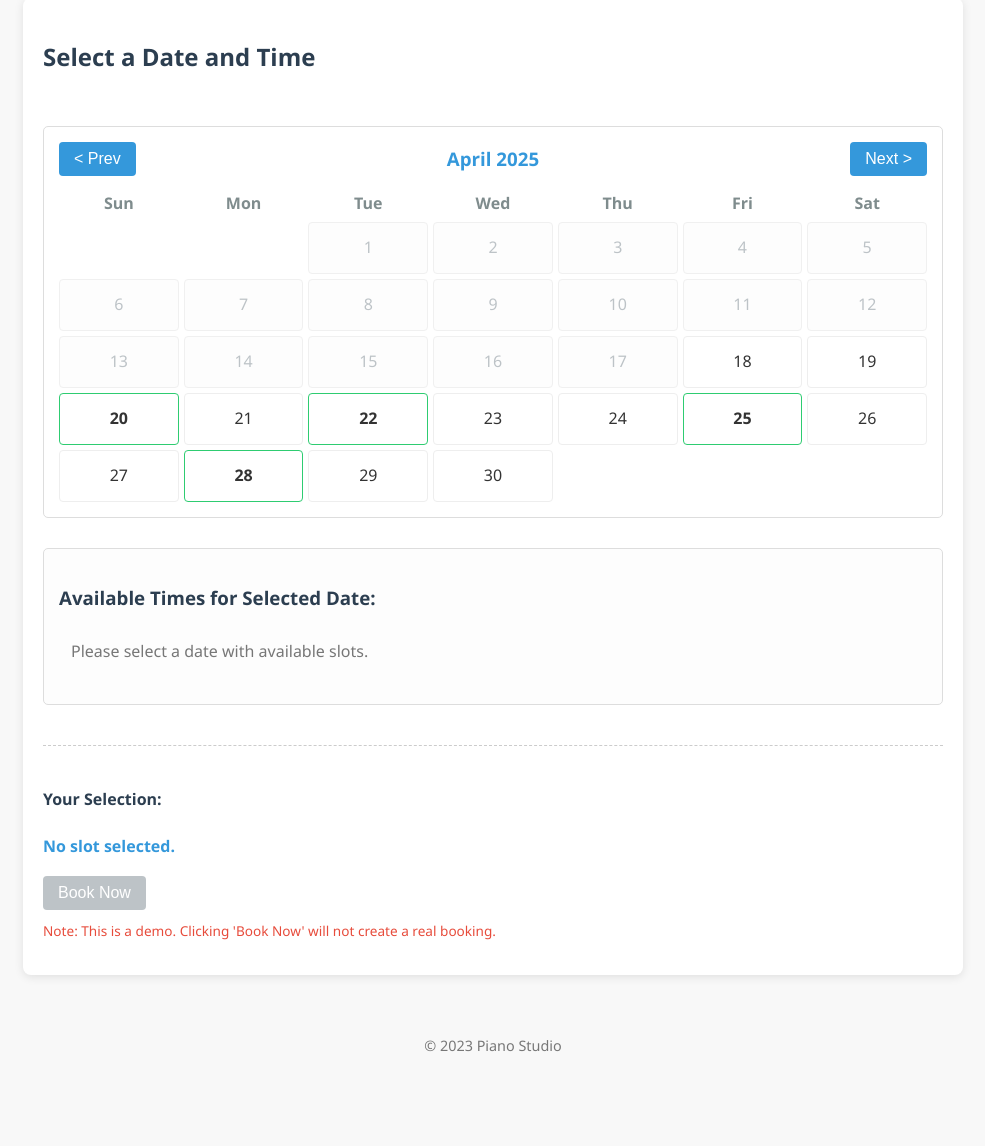
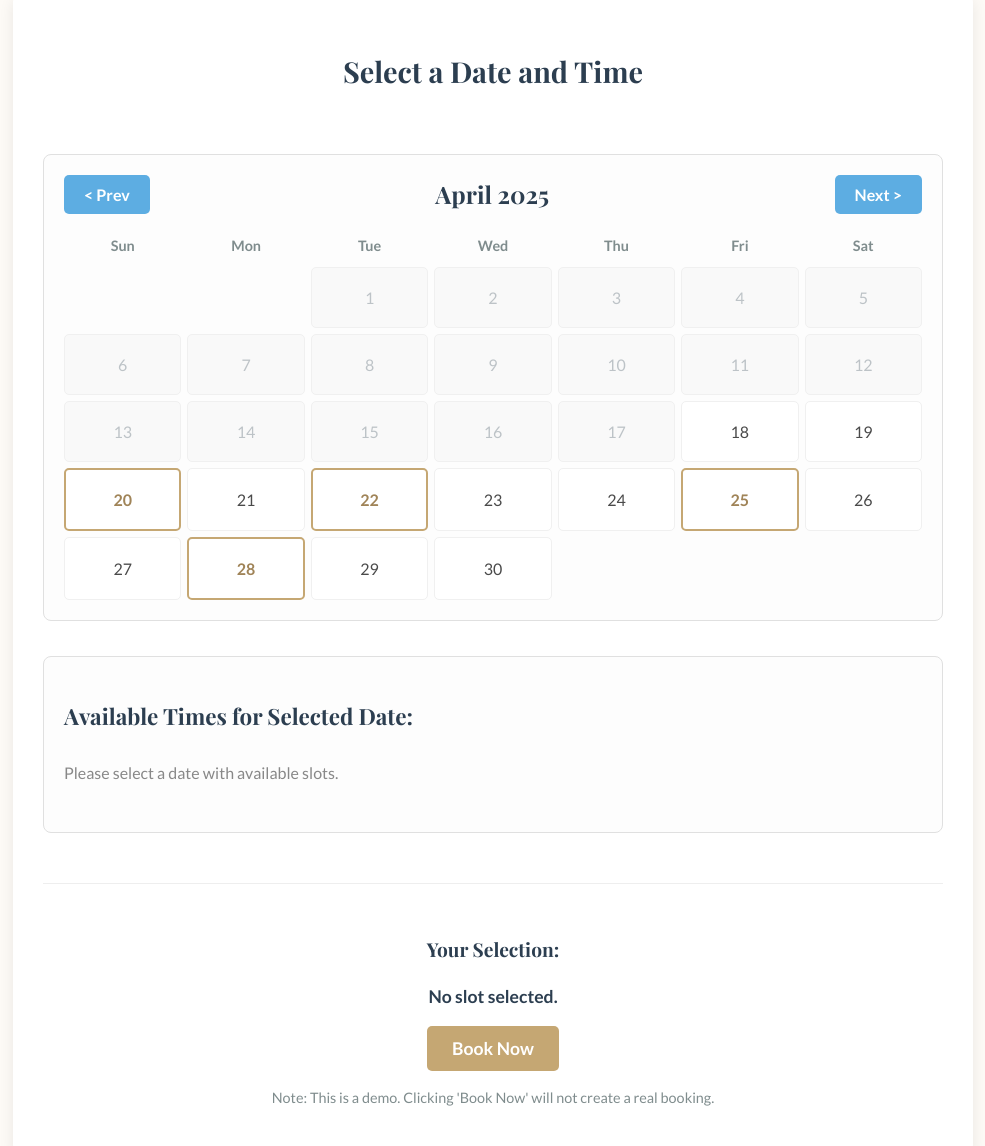
Before and after one commit to sinhavk0302/pianoClassApp, a plain HTML site: page index.html in a window 1280 px wide. Shown: the part 148-1294 px from the top of the page, without its empty margins (147-1132 px from the left). Before the commit the page ends 1235 px from the top, so only its background shows below. Drawn offline with nearby package versions, Linux system fonts and the light colour scheme.

Commit message:
updated website

```diff
--- a/index.html
+++ b/index.html
@@ -1,6 +1,7 @@
 <!DOCTYPE html>
 <html lang="en">
 <head>
+    <link href="https://fonts.googleapis.com/css2?family=Playfair+Display:wght@700&family=Lato:wght@400;700&display=swap" rel="stylesheet">
     <meta charset="UTF-8">
     <meta name="viewport" content="width=device-width, initial-scale=1.0">
     <title>Piano Class Scheduling</title>
--- a/style.css
+++ b/style.css
@@ -1,155 +1,206 @@
-/* Basic Styling */
+/* --- Piano Theme Styles --- */
+
+/* Basic Reset & Body Styling */
 body {
-    font-family: 'Segoe UI', Tahoma, Geneva, Verdana, sans-serif;
+    /* Using Lato as the primary readable font */
+    font-family: 'Lato', sans-serif;
     line-height: 1.6;
     margin: 0;
     padding: 0;
-    background-color: #f8f8f8;
-    color: #333;
+    /* Soft, warm off-white background */
+    background-color: #fdfaf6;
+    color: #4a4a4a; /* Slightly softer dark grey */
 }
 
+/* Header Styling */
 header {
-    background-color: #3498db;
+    /* Deep, dark blue-grey, reminiscent of classic pianos or concert halls */
+    background-color: #2c3e50;
     color: #fff;
-    padding: 1rem 0;
+    padding: 1.5rem 0; /* More padding */
     text-align: center;
-    margin-bottom: 20px;
+    margin-bottom: 30px;
+    box-shadow: 0 3px 6px rgba(0,0,0,0.1);
 }
 
+header h1 {
+    /* Using the elegant Playfair Display font */
+    font-family: 'Playfair Display', serif;
+    font-size: 2.5em; /* Larger heading */
+    margin: 0;
+    font-weight: 700;
+    letter-spacing: 1px;
+}
+
+/* Main Content Area */
 main {
     max-width: 900px;
-    margin: 20px auto;
-    padding: 20px;
+    margin: 30px auto;
+    padding: 30px;
+    /* Slightly warmer background for the main content */
     background-color: #fff;
-    box-shadow: 0 2px 10px rgba(0,0,0,0.1);
+    box-shadow: 0 5px 15px rgba(0, 0, 0, 0.08); /* Softer, more diffused shadow */
     border-radius: 8px;
 }
 
-footer {
-    text-align: center;
-    margin-top: 30px;
-    padding: 15px;
-    font-size: 0.9em;
-    color: #777;
+h2, h3, h4 {
+    /* Using the main dark color for headings */
+    color: #2c3e50;
+    font-family: 'Playfair Display', serif; /* Consistent elegant font for headings */
 }
 
-h1, h2, h3, h4 {
-    color: #2c3e50;
+h2 {
+    text-align: center;
+    margin-bottom: 25px;
+    font-size: 1.8em;
 }
 
+h3 {
+    font-size: 1.4em;
+    margin-bottom: 15px;
+}
+
+h4 {
+    font-size: 1.2em;
+    margin-bottom: 10px;
+}
+
+/* General Button Styling */
 button {
-    padding: 8px 15px;
-    background-color: #3498db;
+    padding: 10px 20px; /* Slightly larger buttons */
+    /* A warm, muted gold/brass accent color */
+    background-color: #c5a773;
     color: white;
     border: none;
-    border-radius: 4px;
+    border-radius: 5px;
     cursor: pointer;
     font-size: 1em;
-    transition: background-color 0.2s ease;
+    font-weight: bold; /* Bolder button text */
+    transition: background-color 0.3s ease, transform 0.1s ease;
+    font-family: 'Lato', sans-serif; /* Ensure buttons use Lato */
 }
 
 button:hover:not(:disabled) {
-    background-color: #2980b9;
+    background-color: #b0935e; /* Darken gold on hover */
+    transform: translateY(-1px); /* Subtle lift effect */
 }
 
 button:disabled {
-    background-color: #bdc3c7;
+    background-color: #ccc; /* Standard grey for disabled */
     cursor: not-allowed;
+    transform: none;
 }
 
 /* Scheduler Specific Styles */
 #scheduler {
     display: flex;
     flex-direction: column;
-    gap: 30px; /* Space between calendar, time slots, confirmation */
+    gap: 35px; /* Increased space */
 }
 
-/* Calendar */
+/* Calendar Container */
 #calendar-container {
-    border: 1px solid #ddd;
-    padding: 15px;
-    border-radius: 5px;
-    background-color: #fff;
+    border: 1px solid #e0e0e0; /* Lighter border */
+    padding: 20px;
+    border-radius: 8px;
+    background-color: #fdfdfd; /* Very light background */
 }
 
 .month-navigation {
     display: flex;
     justify-content: space-between;
     align-items: center;
-    margin-bottom: 15px;
+    margin-bottom: 20px;
 }
 
 .month-navigation h3 {
     margin: 0;
-    color: #3498db;
+    color: #2c3e50; /* Dark heading color */
+    font-size: 1.5em;
 }
+
+/* Style Prev/Next Month Buttons */
+.month-navigation button {
+    background-color: #5dade2; /* A contrasting but soft blue */
+}
+.month-navigation button:hover:not(:disabled) {
+    background-color: #4a9fcc;
+}
+
 
 .calendar-header,
 #calendar-grid {
     display: grid;
     grid-template-columns: repeat(7, 1fr);
-    gap: 5px;
+    gap: 6px; /* Slightly more gap */
     text-align: center;
 }
 
 .calendar-header div {
     font-weight: bold;
-    padding-bottom: 5px;
-    color: #7f8c8d;
+    padding-bottom: 10px;
+    color: #7f8c8d; /* Muted grey for day names */
+    font-size: 0.9em;
 }
 
 #calendar-grid div {
-    padding: 10px 5px;
-    border: 1px solid transparent; /* Placeholder for alignment */
-    border-radius: 4px;
-    min-height: 30px; /* Ensure cells have height */
+    padding: 12px 5px; /* More padding in cells */
+    border: 1px solid #f0f0f0; /* Very light border */
+    border-radius: 5px;
+    min-height: 35px;
     display: flex;
     align-items: center;
     justify-content: center;
+    transition: background-color 0.2s ease, border-color 0.2s ease, color 0.2s ease;
 }
 
 #calendar-grid .day {
     cursor: pointer;
-    border: 1px solid #eee;
-    transition: background-color 0.2s ease, border-color 0.2s ease;
+    background-color: #fff; /* White background for days */
 }
 
-#calendar-grid .day:hover {
-    background-color: #ecf0f1;
+#calendar-grid .day:hover:not(.past):not(.selected) {
+    background-color: #f5f5f5; /* Subtle hover */
+    border-color: #dcdcdc;
 }
 
+/* Available days get the gold accent */
 #calendar-grid .day.available {
     font-weight: bold;
-    border: 1px solid #2ecc71; /* Green border for available days */
+    border: 2px solid #c5a773; /* Gold border */
+    color: #a08458; /* Darker gold text */
 }
-#calendar-grid .day.available:hover {
-     background-color: #d0f0e0;
+#calendar-grid .day.available:hover:not(.selected) {
+     background-color: #fdf3e6; /* Light gold background on hover */
 }
 
+/* Selected day uses the contrasting blue */
 #calendar-grid .day.selected {
-    background-color: #3498db;
+    background-color: #5dade2;
     color: white;
-    border-color: #2980b9;
+    border-color: #4a9fcc;
+    font-weight: bold;
 }
 
 #calendar-grid .empty {
     background-color: transparent;
+    border: 1px solid transparent;
     cursor: default;
 }
 
 #calendar-grid .past {
     color: #bdc3c7;
     cursor: not-allowed;
-    background-color: #fdfdfd;
-     border: 1px solid #f0f0f0;
+    background-color: #f9f9f9;
+    border: 1px solid #f0f0f0;
 }
 
 
 /* Time Slots */
 #time-slots-container {
-    border: 1px solid #ddd;
-    padding: 15px;
-    border-radius: 5px;
+    border: 1px solid #e0e0e0;
+    padding: 20px;
+    border-radius: 8px;
     background-color: #fdfdfd;
 }
 
@@ -158,55 +209,88 @@ button:disabled {
     padding: 0;
     display: flex;
     flex-wrap: wrap;
-    gap: 10px;
-    margin-top: 10px;
+    gap: 12px; /* More gap */
+    margin-top: 15px;
 }
 
 #time-slots-list li {
-    background-color: #ecf0f1;
-    padding: 8px 12px;
-    border-radius: 4px;
+    background-color: #f0f0f0; /* Light grey background */
+    padding: 10px 15px; /* More padding */
+    border-radius: 5px;
     cursor: pointer;
-    transition: background-color 0.2s ease;
-    border: 1px solid #bdc3c7;
+    transition: background-color 0.2s ease, color 0.2s ease, border-color 0.2s ease, transform 0.1s ease;
+    border: 1px solid #dcdcdc;
+    color: #555;
 }
 
-#time-slots-list li:hover {
-    background-color: #dadedf;
+#time-slots-list li:hover:not(.selected):not(.no-slots) {
+    background-color: #e0e0e0; /* Darker grey on hover */
+    border-color: #c0c0c0;
+    transform: translateY(-1px);
 }
 
+/* Selected time slot uses the gold accent */
 #time-slots-list li.selected {
-    background-color: #2ecc71; /* Green for selected time */
+    background-color: #c5a773;
     color: white;
-    border-color: #27ae60;
+    border-color: #b0935e;
+    font-weight: bold;
 }
 
 #time-slots-list li.no-slots {
     cursor: default;
     background-color: transparent;
     border: none;
-    color: #777;
+    color: #888;
+    padding: 10px 0; /* Adjust padding */
 }
 #time-slots-list li.no-slots:hover {
     background-color: transparent;
+    transform: none;
 }
 
 
 /* Booking Confirmation */
 #booking-confirmation {
-    border-top: 1px dashed #ccc;
-    padding-top: 20px;
-    margin-top: 10px;
+    border-top: 1px solid #eee; /* Lighter separator */
+    padding-top: 25px;
+    margin-top: 15px;
+    text-align: center; /* Center confirmation */
 }
 
 #selection-details {
     font-weight: bold;
-    color: #3498db;
-    min-height: 1.6em; /* Prevent layout jump */
+    color: #2c3e50; /* Dark color for selection text */
+    min-height: 1.6em;
+    font-size: 1.1em;
+    margin-bottom: 15px;
 }
 
+/* Style the main booking button */
+#book-button {
+    padding: 12px 25px; /* Make it prominent */
+    font-size: 1.1em;
+    /* Use the gold color */
+    background-color: #c5a773;
+}
+#book-button:hover:not(:disabled) {
+     background-color: #b0935e;
+}
+
+
 .note {
-    font-size: 0.85em;
-    color: #e74c3c; /* Red note */
-    margin-top: 10px;
+    font-size: 0.9em;
+    color: #7f8c8d; /* Muted grey for the note */
+    margin-top: 15px;
 }
+
+/* Footer Styling */
+footer {
+    text-align: center;
+    margin-top: 40px;
+    padding: 20px;
+    font-size: 0.9em;
+    color: #888; /* Lighter grey */
+    background-color: #f8f8f8; /* Slightly different background for footer */
+    border-top: 1px solid #eee;
+}
```
